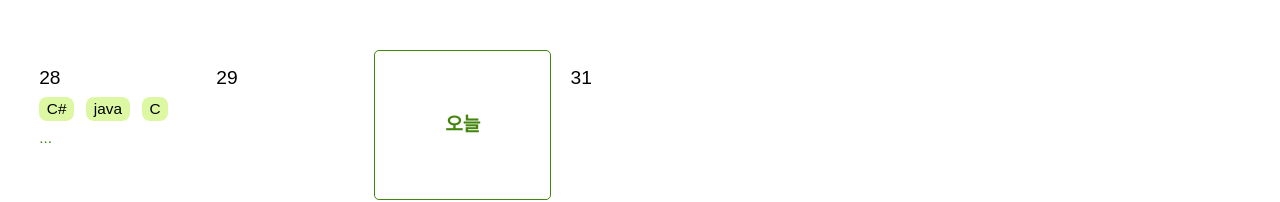
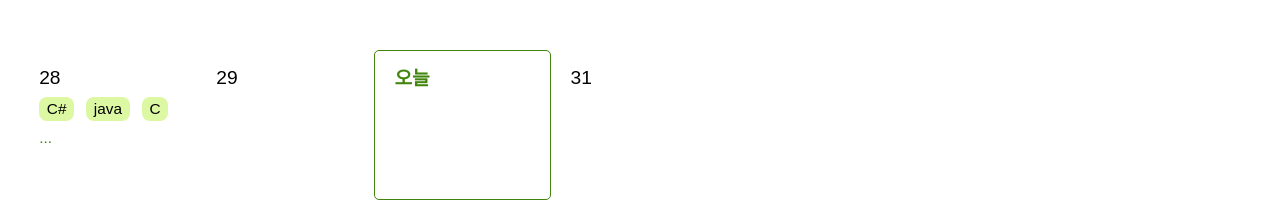
Before and after one commit to CSID-DGU/2024-1-VSA-BecomeGDSCForever-T05, a React (Vite) app in the folder Dev/Web/: page / in a window 1280 px wide. Shown: the part 680-882 px from the top of the page. Built offline with nearby package versions, Linux system fonts and the light colour scheme.

Commit message:
feat: 오늘 날짜에 대한 hover, active 색상 변경

```diff
--- a/Dev/Web/src/components/Calendar/index.tsx
+++ b/Dev/Web/src/components/Calendar/index.tsx
@@ -54,7 +54,9 @@ const MyCalendar = () => {
 
     if (view === "month") {
       if (date.toDateString() === new Date().toDateString()) {
-        contents.push(<span className="today-label">오늘</span>);
+        // contents.push(<div className="today-label">오늘</div>);
+        // contents.push(<S.TodayContainer>오늘</S.TodayContainer>);
+        return <S.TodayContainer>오늘</S.TodayContainer>;
       }
 
       if (dayList.find((day) => isSameDay(date, new Date(day)))) {
--- a/Dev/Web/src/components/Calendar/style.tsx
+++ b/Dev/Web/src/components/Calendar/style.tsx
@@ -139,7 +139,7 @@ export const StyleCalendar = styled(Calendar)`
 
   .react-calendar__tile--active:enabled:hover,
   .react-calendar__tile--active:enabled:focus {
-    background: #42850d; /* 선택된 날짜 호버 시 배경 색상 */
+    background: #ffffff; /* "오늘"날짜에 대한 호버, 클릭 시 배경 색상 */
   }
 
   .react-calendar__tile--hasActive {
@@ -233,3 +233,18 @@ export const TagList = styled.div`
     color: #42850d;
   }
 `;
+
+export const TodayContainer = styled.div`
+  color: #42850d; /* 오늘 텍스트 색상 */
+  position: absolute;
+  z-index: 10;
+  text-align: center;
+  // top: 50%;
+  // left: 50%;
+  // transform: translate(-50%, -50%);
+  font-weight: bold;
+  font-size: 1em;
+  // width: auto;
+  // height: auto;
+  background: #ffffff; /* 오늘 텍스트 배경 색상 */
+`;
```
